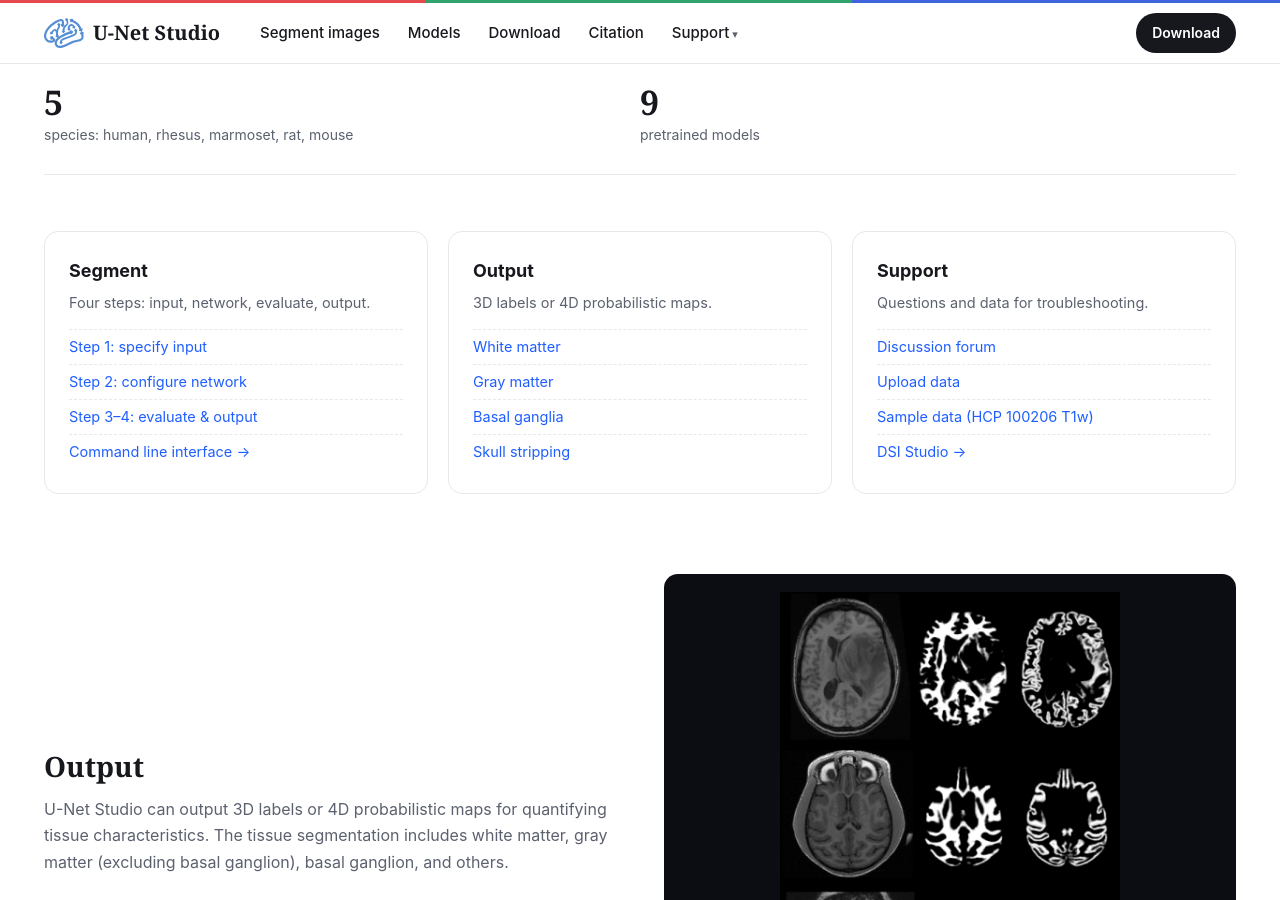
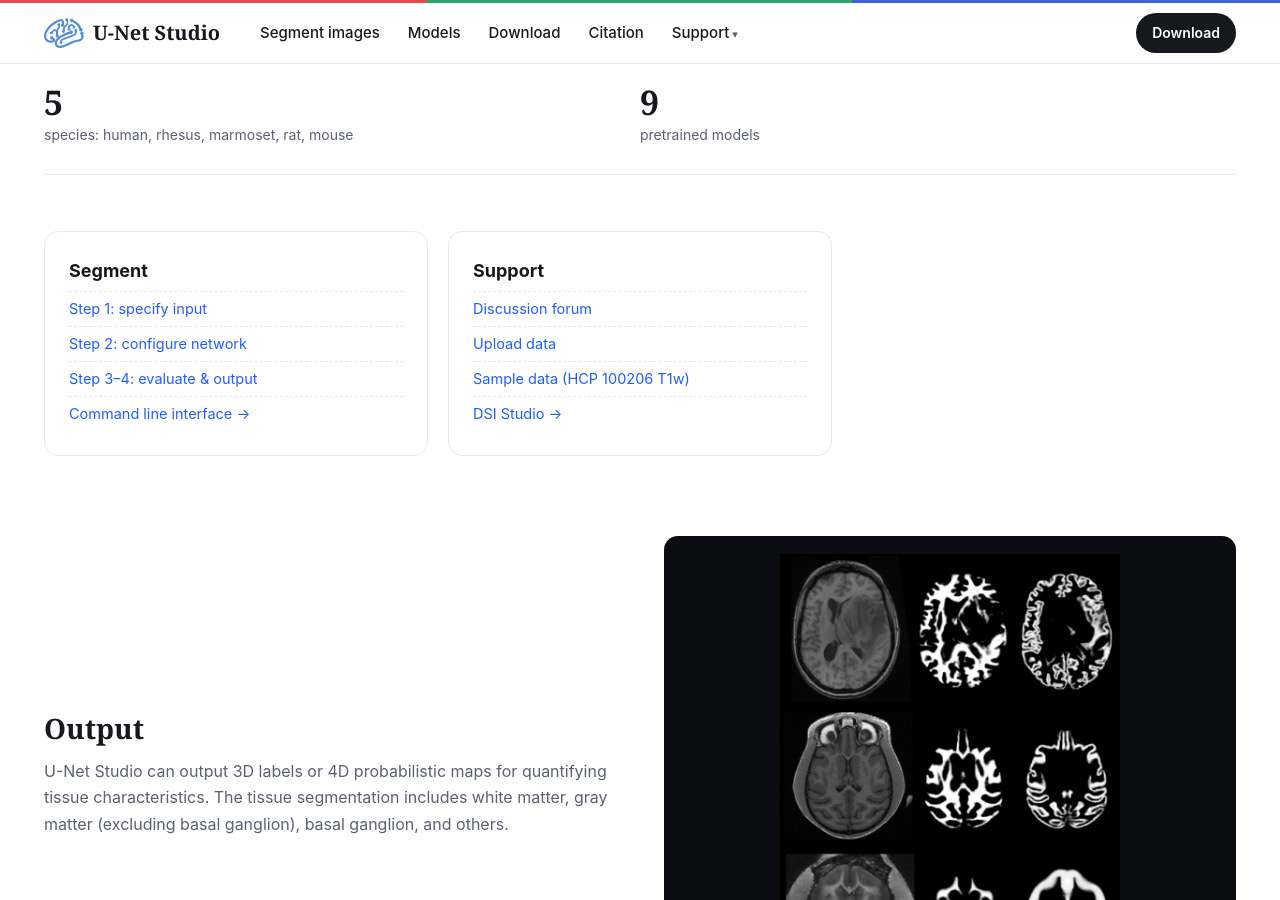
Before and after one commit to frankyeh/UNet-Studio-Website, a Jekyll site: the page built from index.md, in a window 1280 px wide and 900 px high, scrolled down 615 px. Built offline with Jekyll 4.4.1, drawn with Linux system fonts in a browser that asks for light colours.

Commit message:
Polish U-Net homepage: _layouts/home.html

```diff
--- a/_layouts/home.html
+++ b/_layouts/home.html
@@ -33,7 +33,6 @@ layout: default
       <section class="doors">
         <div class="door">
           <h3>Segment</h3>
-          <p>Four steps: input, network, evaluate, output.</p>
           <ul>
             <li><a href="/evaluate.html#step-1-specify-input">Step 1: specify input</a></li>
             <li><a href="/evaluate.html#step-2-configure-network">Step 2: configure network</a></li>
@@ -42,18 +41,7 @@ layout: default
           </ul>
         </div>
         <div class="door">
-          <h3>Output</h3>
-          <p>3D labels or 4D probabilistic maps.</p>
-          <ul>
-            <li><a href="#output">White matter</a></li>
-            <li><a href="#output">Gray matter</a></li>
-            <li><a href="#output">Basal ganglia</a></li>
-            <li><a href="/evaluate.html#step-3-evaluate">Skull stripping</a></li>
-          </ul>
-        </div>
-        <div class="door">
           <h3>Support</h3>
-          <p>Questions and data for troubleshooting.</p>
           <ul>
             <li><a href="https://groups.google.com/g/unet-studio">Discussion forum</a></li>
             <li><a href="https://www.dropbox.com/request/W0hJkAIVC2keWAjqtqvU">Upload data</a></li>
```
